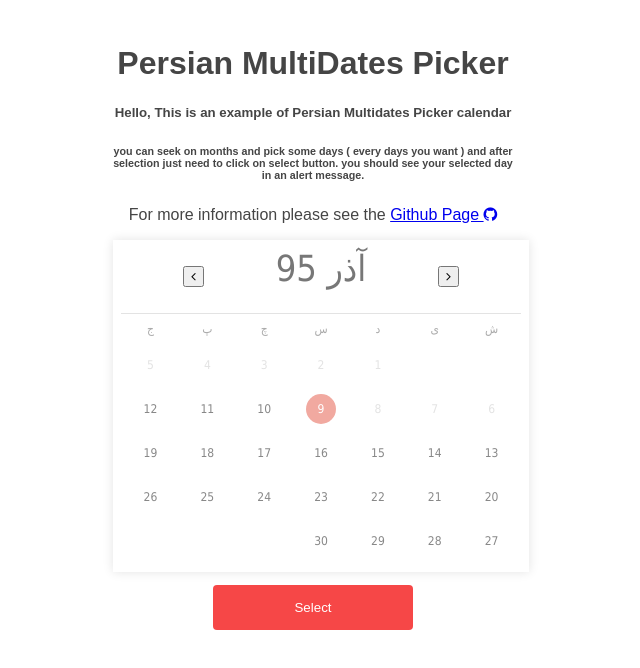
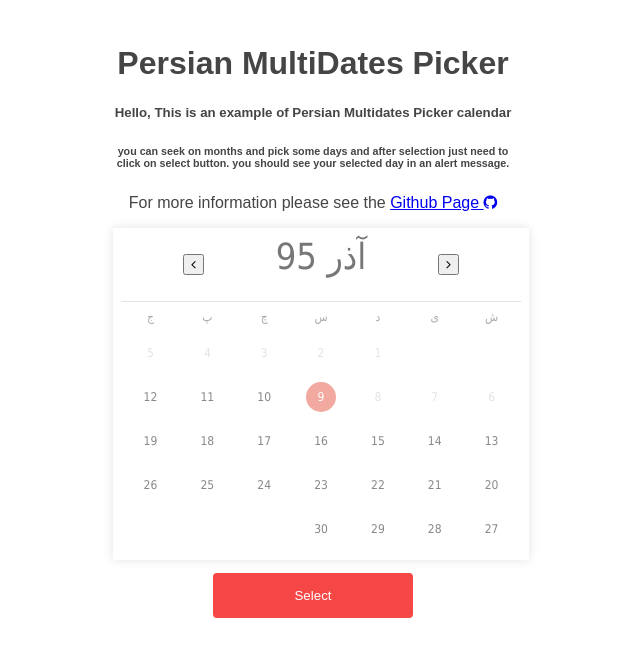
Before and after one commit to hossein-khalili/PMDatesPicker, a plain HTML site: page index.html in a window 1280 px wide. Shown: the whole page, without its empty margins (327-967 px from the left). Drawn offline with Linux system fonts and the light colour scheme.

Commit message:
Update index.html

```diff
--- a/index.html
+++ b/index.html
@@ -42,7 +42,7 @@
 <div class="container">
 	<h1>Persian MultiDates Picker</h1>
 	<h5>Hello, This is an example of Persian Multidates Picker calendar</h5>
-	<h6>you can seek on months and pick some days ( every days you want ) and after selection just need to click on select button. you should see your selected day in an alert message.</h6>
+	<h6>you can seek on months and pick some days and after selection just need to click on select button. you should see your selected day in an alert message.</h6>
 	<p>For more information please see the <a href="https://github.com/hossein-khalili/PMDatesPicker">Github Page <i class="fa fa-github"></i></a></p>
 	<div class="calendar" id="calendar"></div>
 	<button onclick="send()">Select</button>
```
